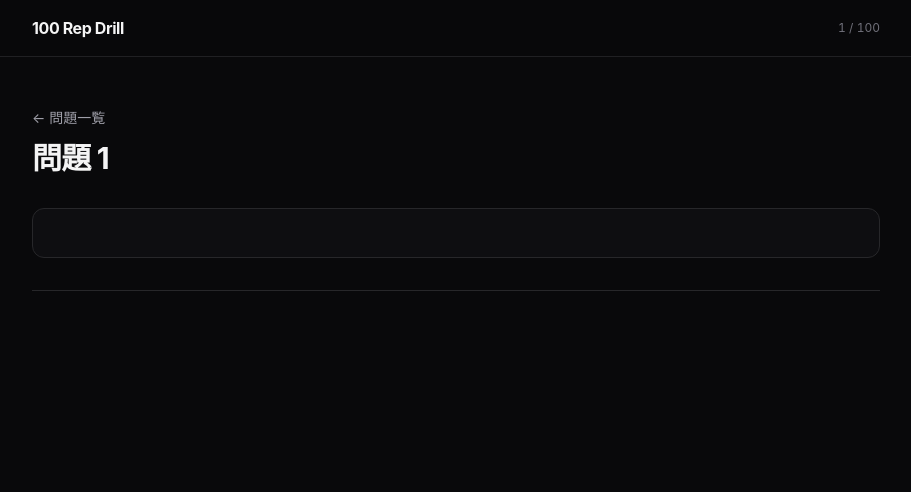
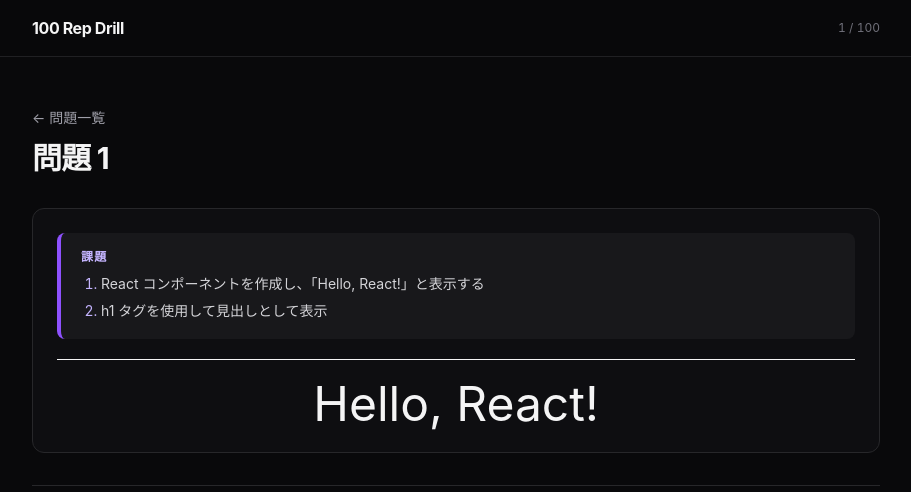
Before and after one commit to ichinari/100-Rep-Drill, a React (Vite) app: page /problems/1 in a window 1280 px wide. Shown: the top 492 px of the page, without its empty margins (184-1095 px from the left). Built offline with nearby package versions, Linux system fonts and the light colour scheme.

Commit message:
add problem1

```diff
--- a/src/answers/probleb1to10/problem1.tsx
+++ b/src/answers/probleb1to10/problem1.tsx
@@ -1,5 +1,20 @@
+import QuestionText from "@components/QuestionText";
+
 function problem1() {
-  return <div></div>;
+  return (
+    <div>
+      <QuestionText>
+        <ol>
+          <li>React コンポーネントを作成し、「Hello, React!」と表示する</li>
+          <li>h1 タグを使用して見出しとして表示</li>
+        </ol>
+      </QuestionText>
+
+      <div className="flex justify-center text-5xl">
+        <h1>Hello, React!</h1>
+      </div>
+    </div>
+  );
 }
 
 export default problem1;
```
